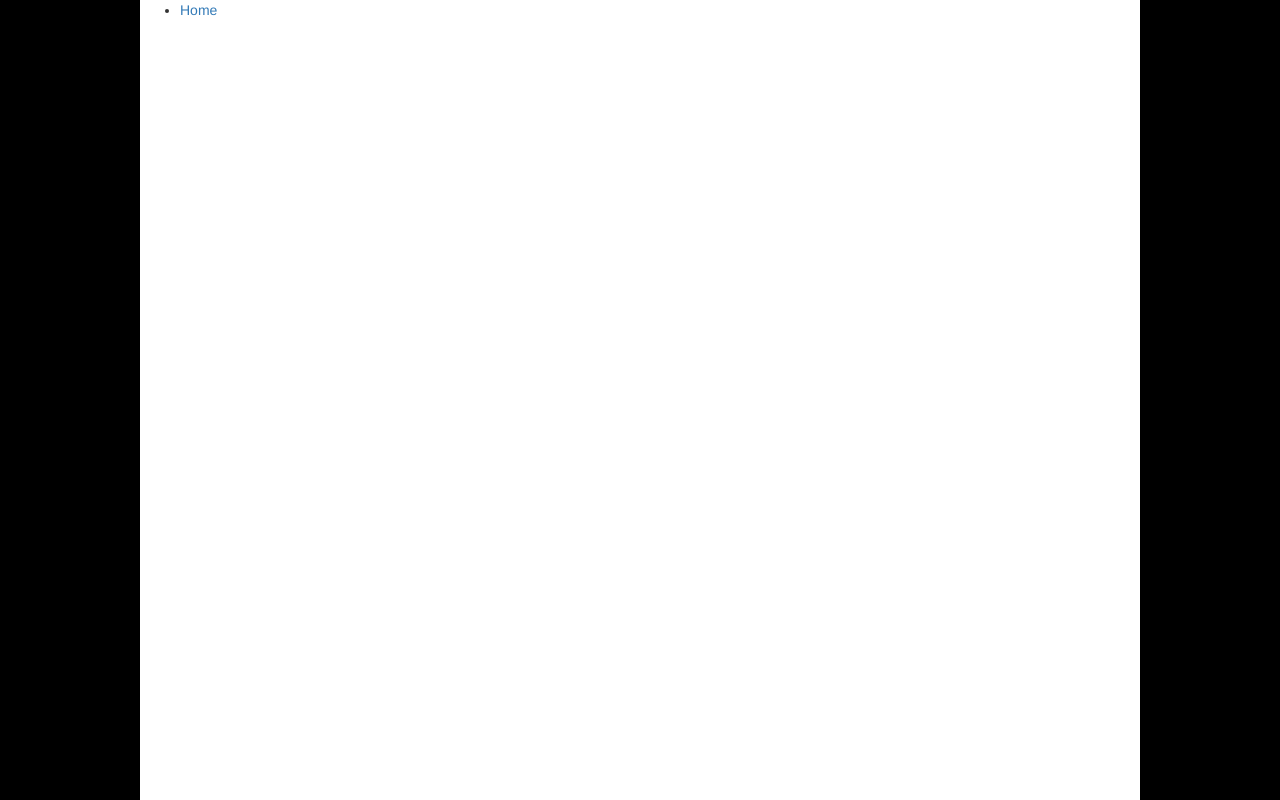
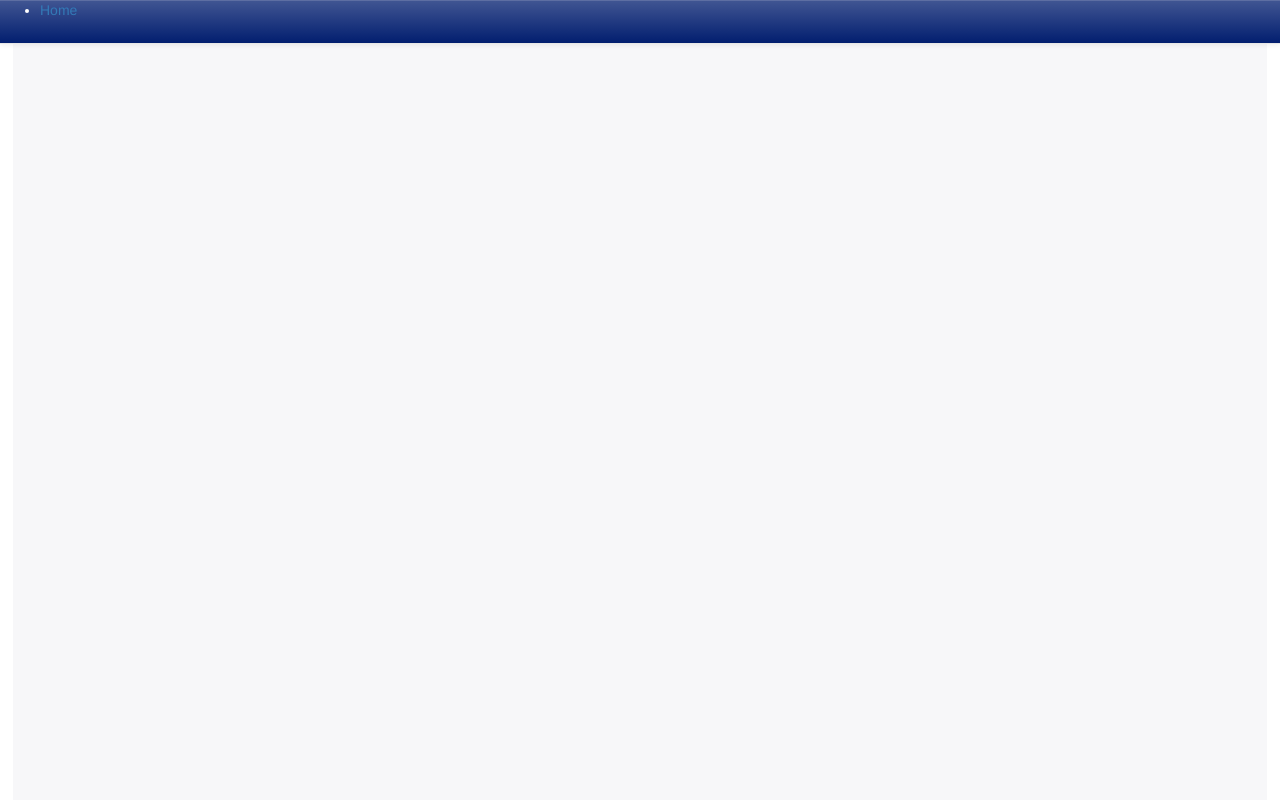
Before and after one commit to stevethemacguy/angular_app, a website: page index.html in a window 1280 px wide. Shown: the top 800 px of the page. Drawn offline with nearby package versions, Linux system fonts and the light colour scheme.

Commit message:
Created header html and css

```diff
--- a/content/css/less/styles.less
+++ b/content/css/less/styles.less
@@ -1,15 +1,49 @@
+//Base CSS for the index page
+
 /*testing colors*/
-html
-{
-    background: black;
+html {
+   background: #fff;
+   box-sizing: border-box;
 }
 
-body{
-    width: 1000px;
-    height: 1000px;
+*, *:before, *:after {
+   box-sizing: inherit;
+}
+
+body {
    margin: 0 auto;
    padding: 0;
-    background: white;
+   position: relative;
+}
+
+header {
+   height: 44px;
+   color: white;
+   position: fixed;
+   width: 100%;
+}
+
+//override bootstrap
+.navbar {
+   border-top: 0;
+   border-left: 0;
+   border-right: 0;
+   height: 100%;
+}
+
+//override bootstrap theme
+.navbar-default {
+   border-radius: 0;
+   border-top: 0;
+   border-left: 0;
+}
+
+.main {
+   background: #F7F7F9;
+   width: 98%;
+   margin: 0 auto;
+   min-height: 100vh;
+   padding-top: 43px;
 }
 
 //Required Angular fix, see https://angular-ui.github.io/bootstrap/#/pagination
@@ -17,7 +51,7 @@ body{
    cursor: pointer;
 }
 
-ul{
+ul {
    margin: 0;
 }
 
--- a/index.html
+++ b/index.html
@@ -17,7 +17,7 @@
     <link rel="stylesheet" href="content/css/confirmation.css" type="text/css">
 <body>
     <header>
-        <nav>
+        <nav class="navbar navbar-default">
             <ul>
                 <li>
                     <a href="#/products">Home</a>
```
Also changed, not shown: content/css/bootstrap/bootstrap-theme.css, content/css/bootstrap/bootstrap.css, content/css/styles.css. Lines whose indentation alone changed are shown as unchanged.
